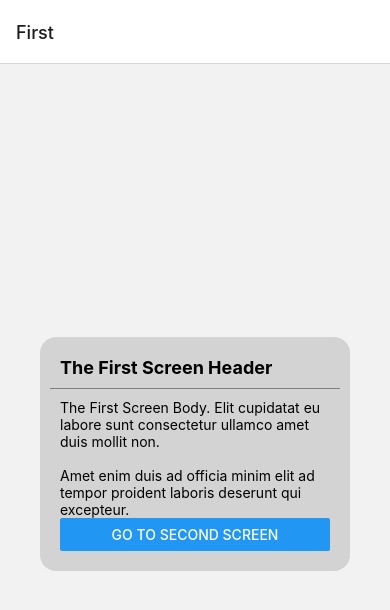
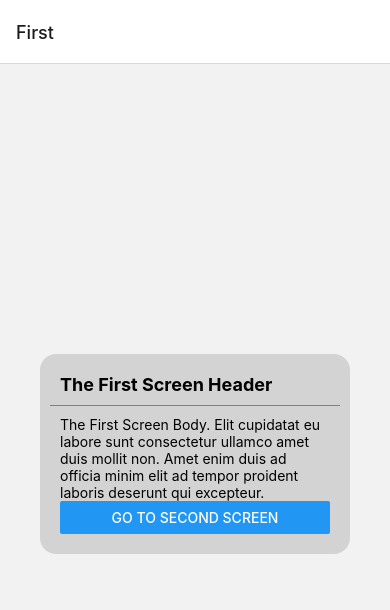
Before and after one commit to SteveGreenley/rn101, a React Native app: screen /First in a window 390 px wide. Shown: the top 610 px of the page. Built offline with nearby package versions, Linux system fonts and the light colour scheme.

Commit message:
refactor creating MyCard component

```diff
--- a/src/screens/FirstScreen.tsx
+++ b/src/screens/FirstScreen.tsx
@@ -1,6 +1,20 @@
 import React from 'react';
 import {View, Text, Button, StyleSheet} from 'react-native';
 import {useNavigation} from '@react-navigation/native';
+
+const MyCard = ({headerText, bodyText, buttonText, onPress}: any) => {
+  return (
+    <View style={styles.contentCard}>
+      <View style={styles.cardHeader}>
+        <Text style={styles.headerText}>{headerText}</Text>
+      </View>
+      <View style={styles.cardBody}>
+        <Text>{bodyText}</Text>
+        <Button onPress={onPress} title={buttonText} />
+      </View>
+    </View>
+  );
+};
 
 const FirstScreen = (): JSX.Element => {
   const {navigate} = useNavigation();
@@ -10,19 +24,12 @@ const FirstScreen = (): JSX.Element => {
   };
   return (
     <View style={styles.container}>
-      <View style={styles.contentCard}>
-        <View style={styles.cardHeader}>
-          <Text style={styles.headerText}>The First Screen Header</Text>
-        </View>
-        <View style={styles.cardBody}>
-          <Text>
-            The First Screen Body. Elit cupidatat eu labore sunt consectetur
-            ullamco amet duis mollit non.{'\n\n'}Amet enim duis ad officia minim
-            elit ad tempor proident laboris deserunt qui excepteur.
-          </Text>
-          <Button onPress={goToSecondScreen} title="Go to Second Screen" />
-        </View>
-      </View>
+      <MyCard
+        headerText="The First Screen Header"
+        bodyText="The First Screen Body. Elit cupidatat eu labore sunt consectetur ullamco amet duis mollit non. Amet enim duis ad officia minim elit ad tempor proident laboris deserunt qui excepteur."
+        buttonText="Go to Second Screen"
+        onPress={goToSecondScreen}
+      />
     </View>
   );
 };
```
